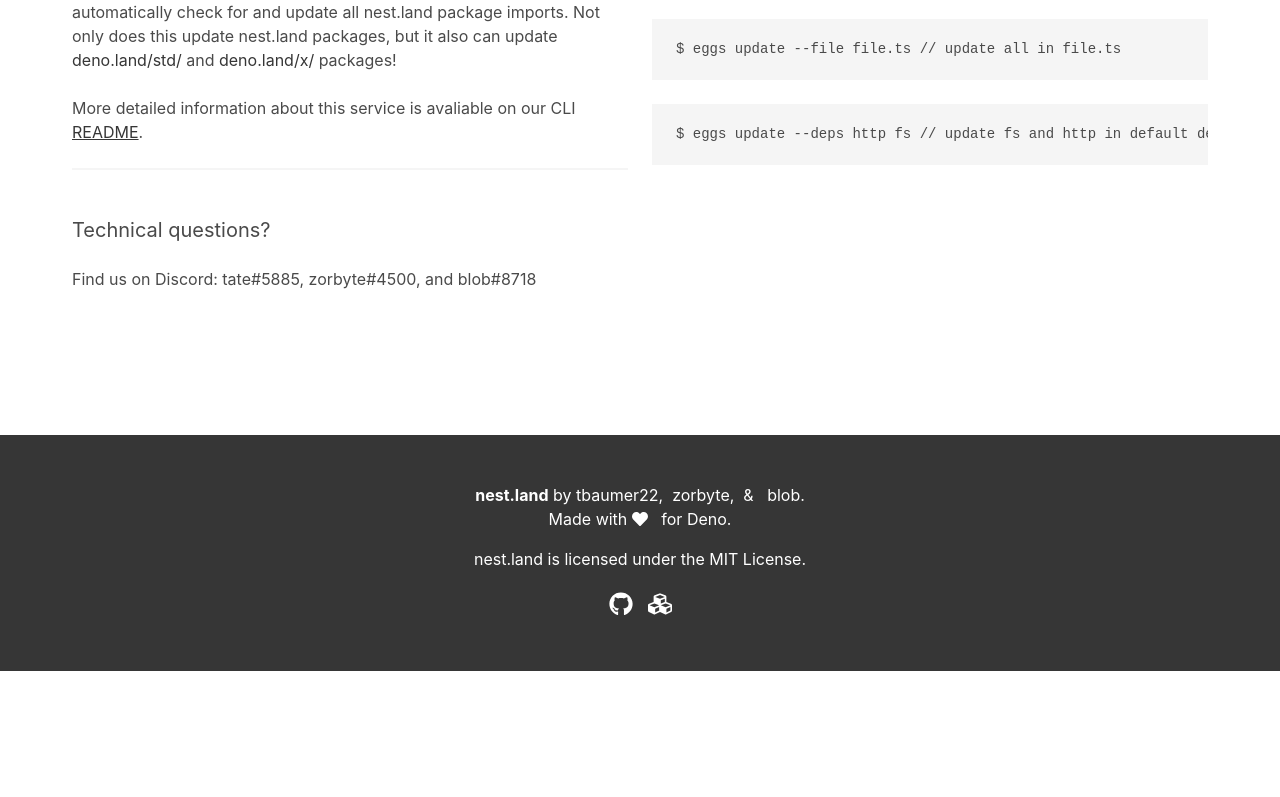
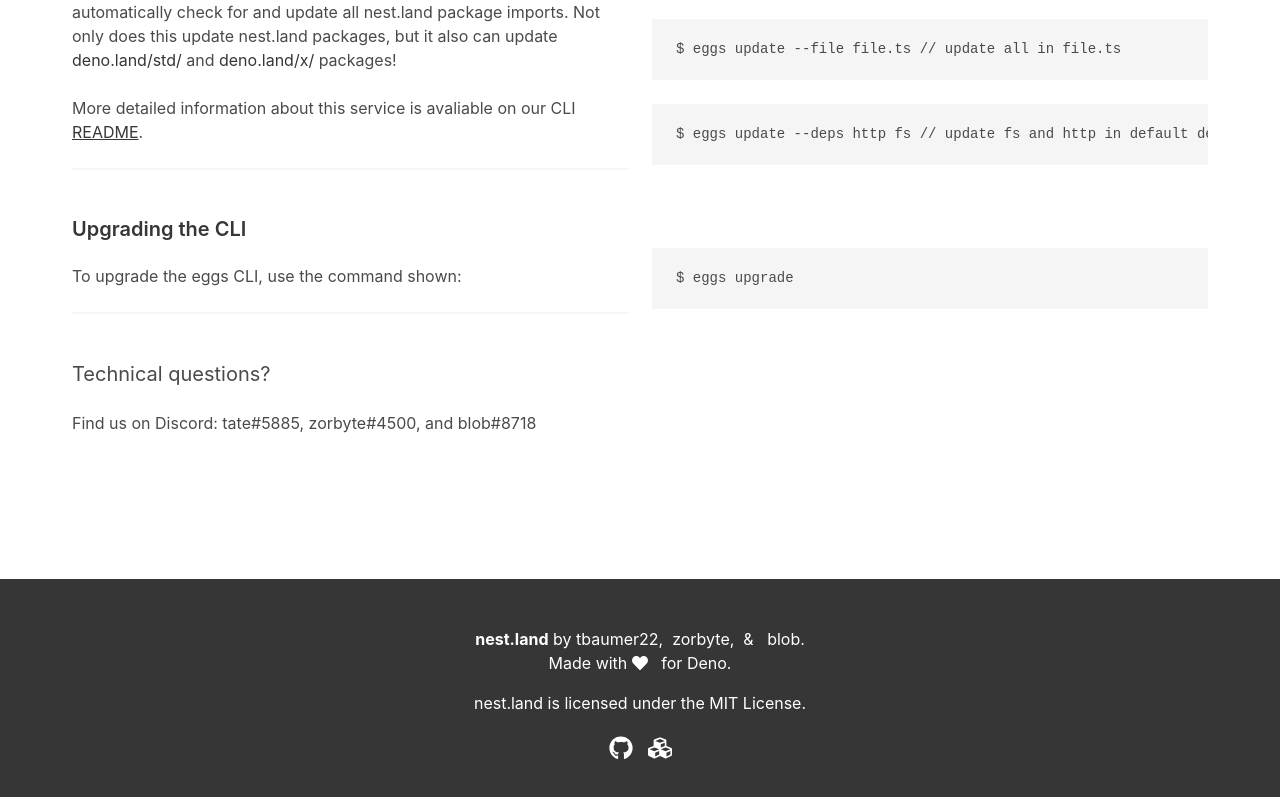
Before and after one commit to nestdotland/nest.land, a Vue app in the folder web/: page / in a window 1280 px wide. Shown: the part 4014-4811 px from the top of the page. Before the commit the page ends 4685 px from the top, so only its background shows below. Built offline with nearby package versions, Linux system fonts and the light colour scheme; what vue-lodash, vue-recaptcha-v3 would draw is missing.

Commit message:
web(docs): add command `upgrade`

```diff
--- a/web/src/components/home/Docs.vue
+++ b/web/src/components/home/Docs.vue
@@ -91,6 +91,16 @@
             <br />
             <pre><code>$ eggs update --deps http fs // update fs and http in default deps.ts</code></pre>
           </div>
+          <div class="column is-half">
+            <p class="title is-5">Upgrading the CLI</p>
+            <p>
+              To upgrade the eggs CLI, use the command shown:
+            </p>
+            <hr />
+          </div>
+          <div class="column is-half">
+            <pre><code>$ eggs upgrade</code></pre>
+          </div>
         </div>
         <p class="subtitle is-5">Technical questions?</p>
         <p>Find us on Discord: tate#5885, zorbyte#4500, and blob#8718</p>
```
Also changed, not shown: 1 other file (tests, documents, lock files or other folders).
